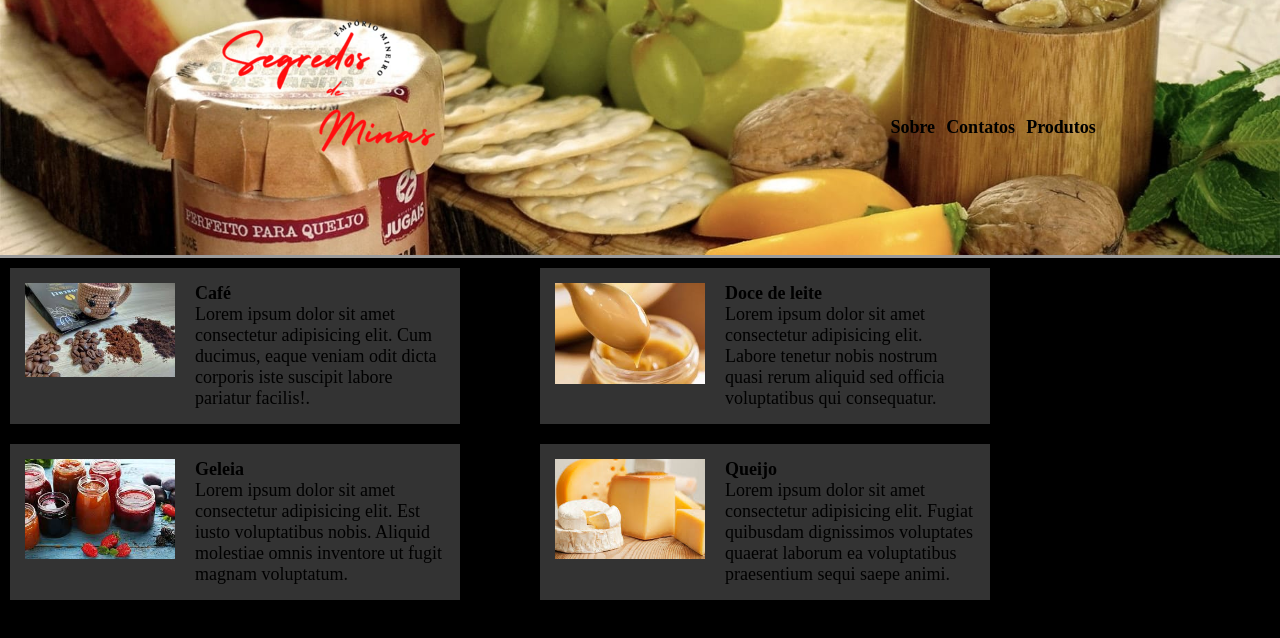
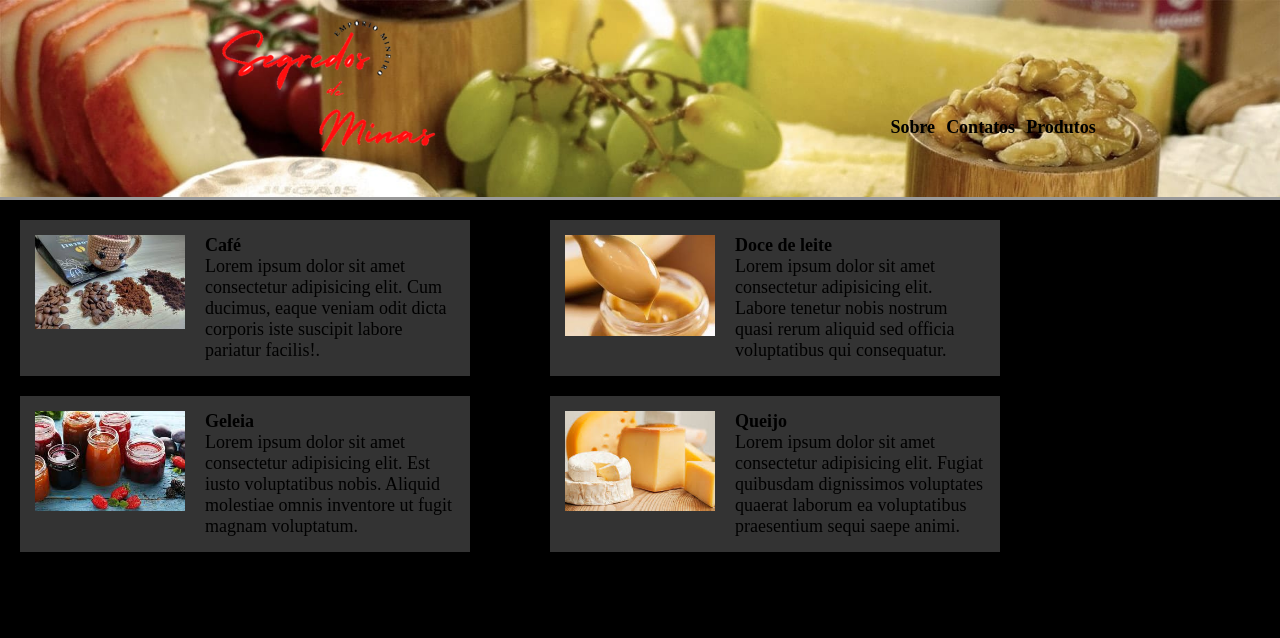
Before and after one commit to lessa73/Emporio-de-Minas, a plain HTML site: page index.html in a window 1280 px wide. Drawn offline with Linux system fonts and the light colour scheme.

Commit message:
adicionao flop nos cards no Style.css

```diff
--- a/Style.css
+++ b/Style.css
@@ -23,15 +23,22 @@ body{
 background-color:black;
 }
 
-header{
+header
+{
+    position: flex;
     display: flex;
     justify-content:space-around;
     align-items: center;
-    border-bottom: outset;
+    flex-wrap: wrap;
+    border-bottom-style: outset;
     background-image: url(./IMG/queijo-doce-abobora.jpg);
     background-repeat: no-repeat;
     background-size: cover;
-    background-position: center center;
+    background-attachment: flex;
+    max-width: 100%;
+    height: 200px;
+
+
 
 }
 
@@ -57,6 +64,7 @@ header ul li a:hover{
     justify-content: space-between;
     align-items:center;
     flex-wrap: wrap;
+    margin: 10px;
 }
 
 .container .card {
```
